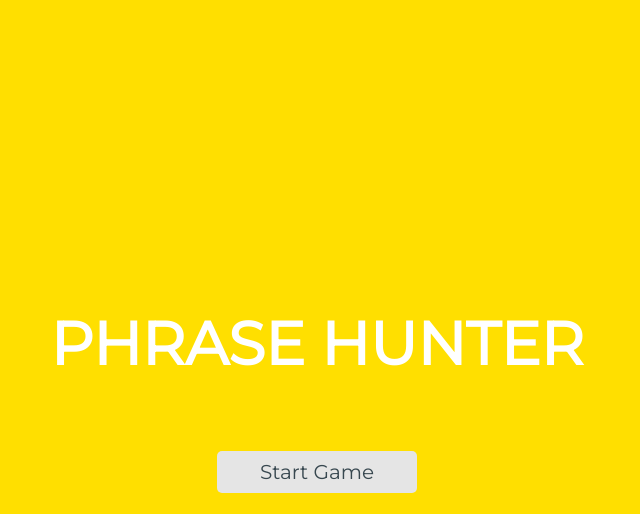
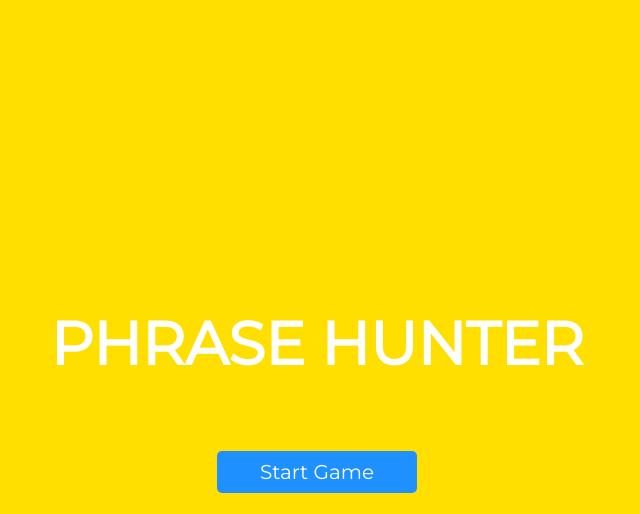
Before and after one commit to epaitoo/Game-Show-App, a plain HTML site: page index.html in a window 1280 px wide. Shown: the whole page, without its empty margins (323-963 px from the left). Drawn offline with Linux system fonts and the light colour scheme.

Commit message:
update game UI

```diff
--- a/css/styles.css
+++ b/css/styles.css
@@ -70,7 +70,9 @@ button {
 
 #btn__reset {
 	width: 200px;
-	margin: 0 auto;
+  margin: 0 auto;
+  background-color: #1e90ff;
+  color: white
 }
 
 .main-container {
```
